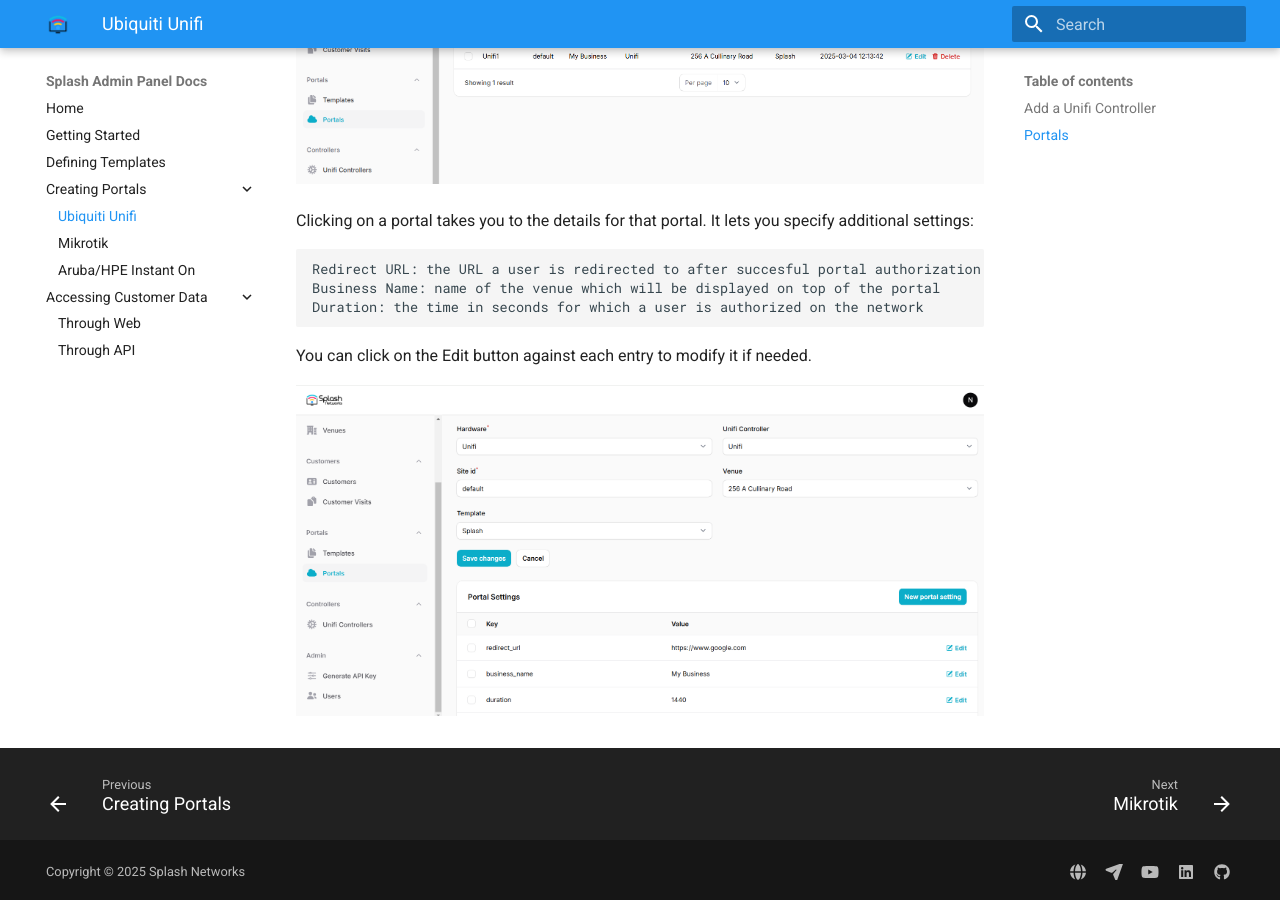
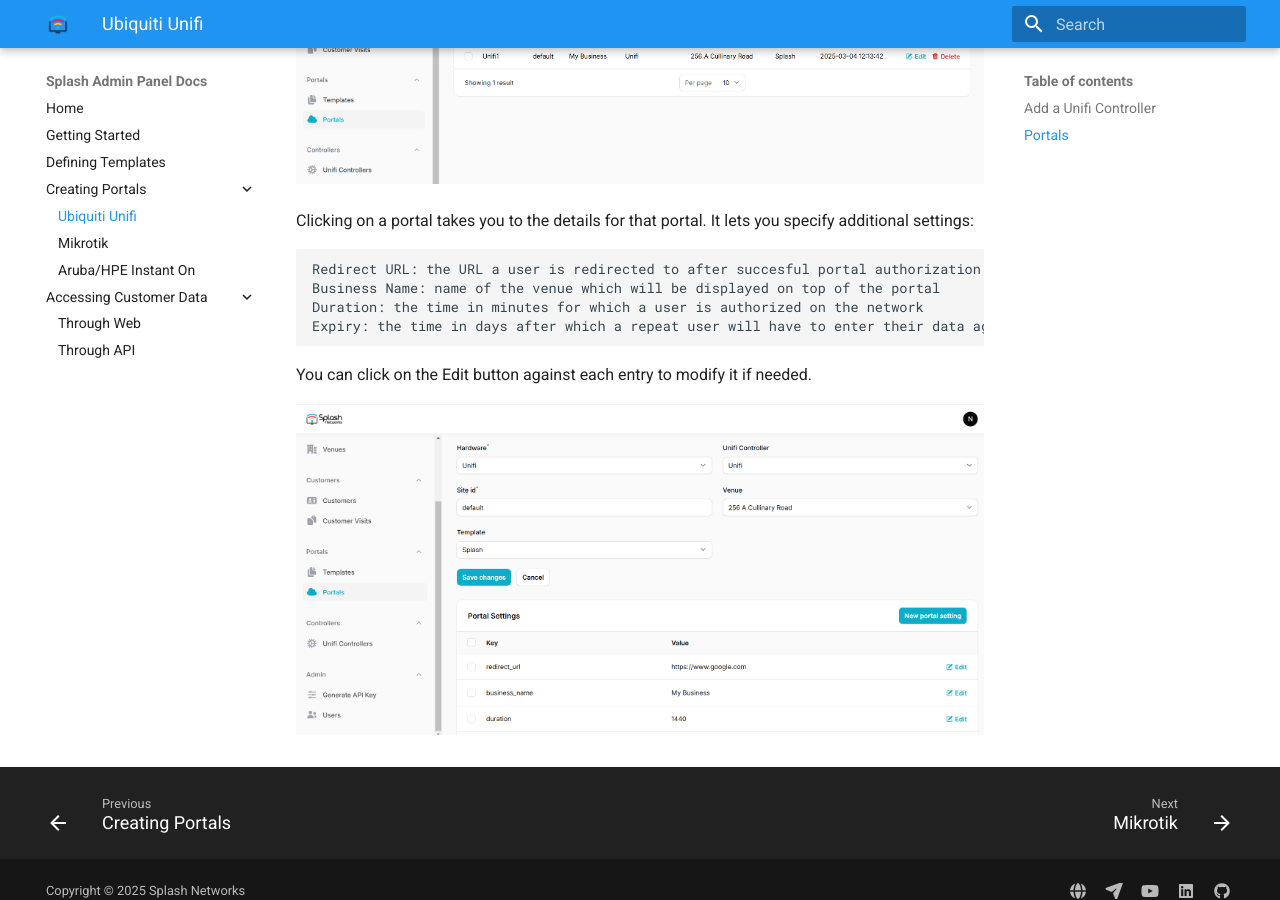
Before and after one commit to splash-networks/admin-panel-doc, an MkDocs documentation site: the page built from docs/portals/unifi.md, in a window 1280 px wide and 900 px high, scrolled down 3455 px. Built offline with MkDocs 1.6.1 and Material for MkDocs 9.7.7, drawn with Linux system fonts in a browser that asks for light colours.

Commit message:
expiry and template update

````diff
--- a/docs/portals/unifi.md
+++ b/docs/portals/unifi.md
@@ -53,7 +53,8 @@
 ```
 Redirect URL: the URL a user is redirected to after succesful portal authorization
 Business Name: name of the venue which will be displayed on top of the portal
-Duration: the time in seconds for which a user is authorized on the network
+Duration: the time in minutes for which a user is authorized on the network
+Expiry: the time in days after which a repeat user will have to enter their data again on the portal
 ```
 
 You can click on the Edit button against each entry to modify it if needed.
````
Also changed, not shown: docs/defining-templates.md (+1 -1 lines), docs/portals/aruba-instant-on.md (+1 -0 lines), docs/portals/mikrotik.md (+1 -0 lines), docs/assets/images/template.png.
